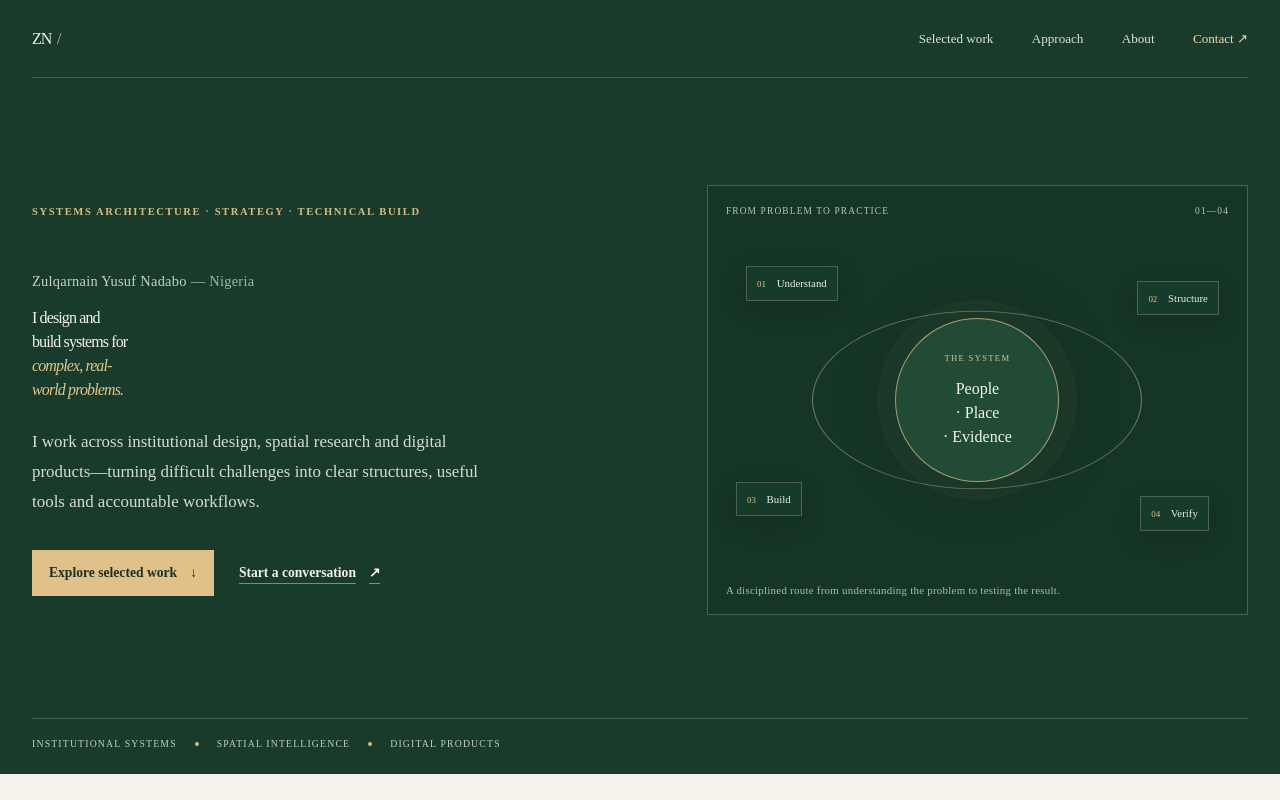
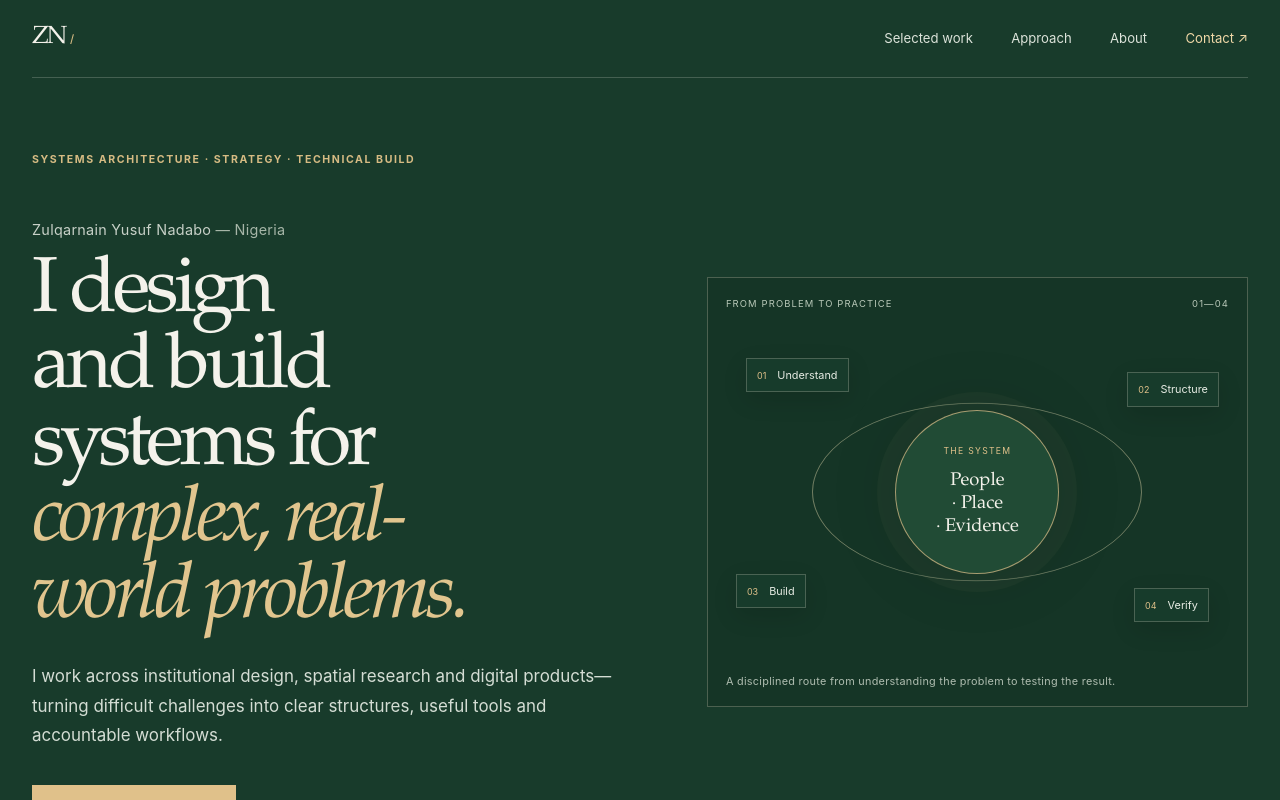
Before and after one commit to mrzulqarnainnadabo/zulqarnain-nadabo, a Next.js app: page / in a window 1280 px wide. Shown: the top 800 px of the page. Built offline with nearby package versions, Linux system fonts and the light colour scheme.

Commit message:
design(portfolio): use resilient local system font stacks

```diff
--- a/app/portfolio.css
+++ b/app/portfolio.css
@@ -1,5 +1,5 @@
 /* Portfolio rebuild — readable editorial system, not a feature dashboard */
-:root { --p-ink:#17251e; --p-forest:#183b2b; --p-paper:#f4f2eb; --p-paper-2:#e9e7dd; --p-muted:#626d64; --p-line:rgba(23,37,30,.17); --p-gold:#b89658; }
+:root { --font-serif:"Iowan Old Style","Baskerville","Palatino Linotype","Book Antiqua",Georgia,serif; --font-sans:"Inter",ui-sans-serif,system-ui,-apple-system,BlinkMacSystemFont,"Segoe UI",sans-serif; --p-ink:#17251e; --p-forest:#183b2b; --p-paper:#f4f2eb; --p-paper-2:#e9e7dd; --p-muted:#626d64; --p-line:rgba(23,37,30,.17); --p-gold:#b89658; }
 .portfolio-site { color:var(--p-ink); background:var(--p-paper); font-family:var(--font-sans),Arial,sans-serif; }
 .portfolio-site * { box-sizing:border-box; }
 .portfolio-container { width:min(1240px,calc(100% - 64px)); margin-inline:auto; }
```
